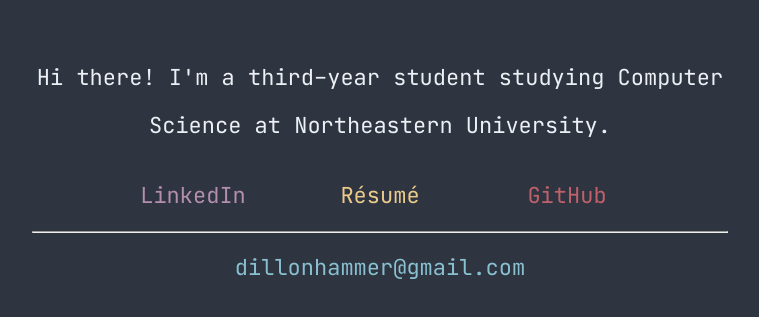
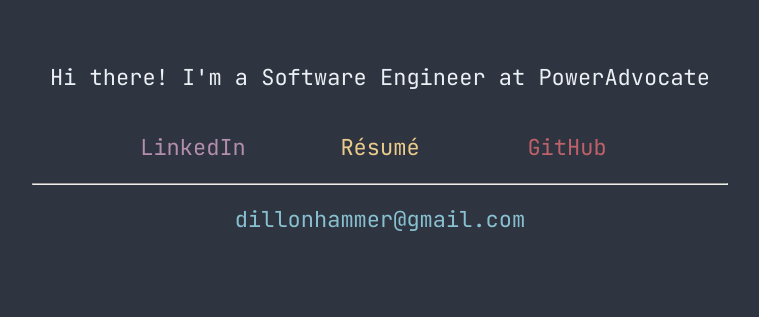
Before and after one commit to dillonhammer/dillonhammer.github.io, a plain HTML site: page index.html in a window 1280 px wide. Shown: the part 207-524 px from the top of the page, without its empty margins (260-1019 px from the left). Drawn offline with Linux system fonts and the light colour scheme.

Commit message:
Update description + resume

```diff
--- a/index.html
+++ b/index.html
@@ -9,9 +9,7 @@
 	<body>
 		<h1 id="name">Dillon Hammer</h1>
 		<div id="body">
-			<p id="intro">Hi there! I'm a third-year student studying Computer Science
-				at Northeastern University.
-			</p>
+			<p id="intro">Hi there! I'm a Software Engineer at PowerAdvocate</p>
 			<div id="links">
 				<a id="linkedin" class="link" href="https://www.linkedin.com/in/dillon-hammer" target="_blank">
 					LinkedIn
```
Also changed, not shown: 1 other file.
